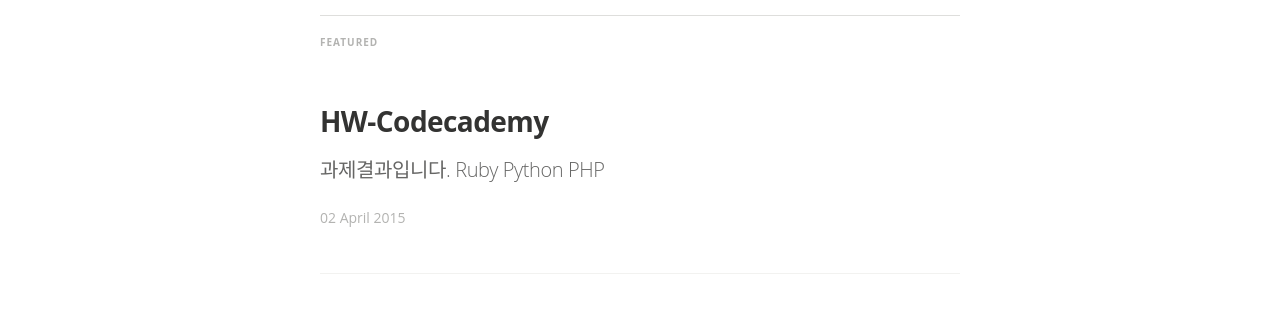
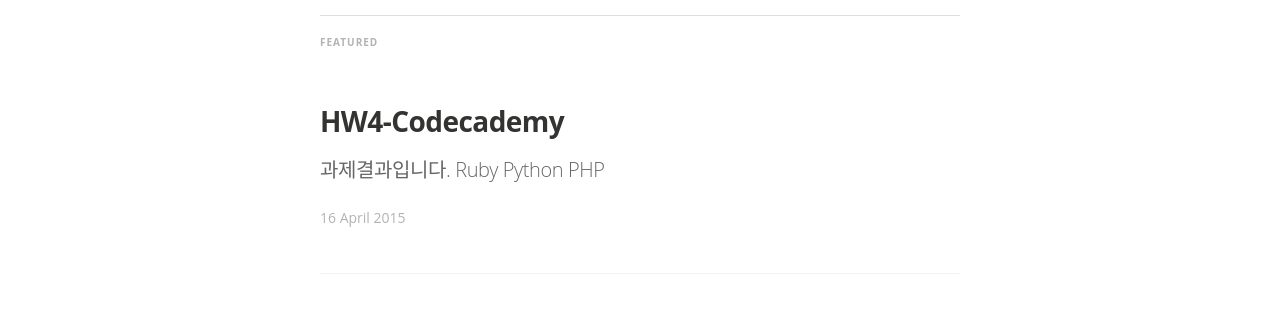
Before and after one commit to v-process/v-process.github.io, a Jekyll site: the page built from index.html, in a window 1280 px wide. Shown: the part 696-1008 px from the top of the page. Built offline with Jekyll 4.4.1, drawn with Linux system fonts in a browser that asks for light colours; nearby versions of some CDN libraries; some web fonts are replaced; Markdown is read by kramdown in place of the engine named in the settings; the list of posts is cut into pages by our own code.

Commit message:
HW4_Codecademy[Ruby, Python, PHP]

```diff
--- a/_posts/2015-04-16-HW4-Codecademy.md
+++ b/_posts/2015-04-16-HW4-Codecademy.md
@@ -1,7 +1,7 @@
 ---
 layout: post
-title:  "HW-Codecademy"
-date:   2015-04-02 04:08:00
+title:  "HW4-Codecademy"
+date:   2015-04-16 03:18:00
 categories: mediator feature
 tags: featured
 #image: /assets/article_images/2014-11-30-mediator_features/night-track.JPG
```
